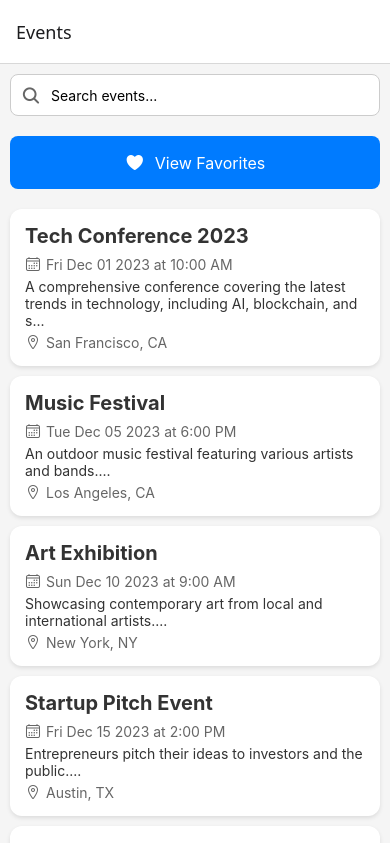
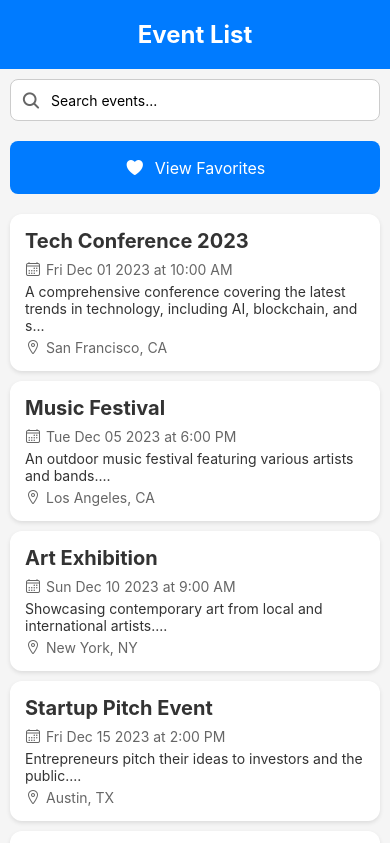
Before and after one commit to davidojo1144/Event-Explorer, a React Native app in the folder EventExplorerExpo/: screen /EventList in a window 390 px wide. Shown: the top 843 px of the page. Built offline with nearby package versions, Linux system fonts and the light colour scheme.

Commit message:
Event explorer expo implementations

```diff
--- a/EventExplorerExpo/App.tsx
+++ b/EventExplorerExpo/App.tsx
@@ -11,9 +11,9 @@ export default function App() {
   return (
     <NavigationContainer>
       <Stack.Navigator initialRouteName="EventList">
-        <Stack.Screen name="EventList" component={EventListScreen} options={{ title: 'Events' }} />
-        <Stack.Screen name="EventDetails" component={EventDetailsScreen} options={{ title: 'Event Details' }} />
-        <Stack.Screen name="Favorites" component={FavoritesScreen} options={{ title: 'Favorites' }} />
+        <Stack.Screen name="EventList" component={EventListScreen} options={{ title: 'Events', headerShown: false }} />
+        <Stack.Screen name="EventDetails" component={EventDetailsScreen} options={{ title: 'Event Details', headerShown: false }} />
+        <Stack.Screen name="Favorites" component={FavoritesScreen} options={{ title: 'Favorites', headerShown: false }} />
       </Stack.Navigator>
     </NavigationContainer>
   );
--- a/EventExplorerExpo/src/screens/EventDetailsScreen.tsx
+++ b/EventExplorerExpo/src/screens/EventDetailsScreen.tsx
@@ -1,8 +1,10 @@
 import React, { useState, useEffect } from 'react';
-import { View, Text, TouchableOpacity, StyleSheet } from 'react-native';
+import { View, Text, TouchableOpacity, StyleSheet, ScrollView } from 'react-native';
+import { Ionicons } from '@expo/vector-icons';
 import AsyncStorage from '@react-native-async-storage/async-storage';
 import { Event } from '../types/Event';
 import { mockEvents } from '../data/events';
+import { SafeAreaView } from 'react-native-safe-area-context';
 
 interface EventDetailsScreenProps {
   route: any;
@@ -58,53 +60,114 @@ const EventDetailsScreen: React.FC<EventDetailsScreenProps> = ({ route, navigati
   };
 
   return (
-    <View style={styles.container}>
+    <SafeAreaView edges={['top', 'left', 'right']} style={styles.container}>
+      <View style={styles.header}>
+        <TouchableOpacity style={styles.backButton} onPress={() => navigation.goBack()}>
+          <Ionicons name="arrow-back" size={24} color="#fff" />
+        </TouchableOpacity>
+        <Text style={styles.headerTitle}>Event Details</Text>
+      </View>
+      <ScrollView style={styles.content}>
+        <View style={styles.card}>
           <Text style={styles.title}>{event.title}</Text>
-      <Text style={styles.dateTime}>{event.date.toDateString()} at {event.time}</Text>
+          <View style={styles.dateTime}>
+            <Ionicons name="calendar-outline" size={20} color="#007bff" />
+            <Text style={styles.dateTimeText}>{event.date.toDateString()} at {event.time}</Text>
+          </View>
+          <View style={styles.location}>
+            <Ionicons name="location-outline" size={20} color="#007bff" />
+            <Text style={styles.locationText}>{event.location}</Text>
+          </View>
           <Text style={styles.description}>{event.description}</Text>
-      <Text style={styles.location}>Location: {event.location}</Text>
+        </View>
         <TouchableOpacity style={styles.favoriteButton} onPress={toggleFavorite}>
+          <Ionicons name={isFavorite ? "heart" : "heart-outline"} size={20} color="#fff" />
           <Text style={styles.favoriteButtonText}>
             {isFavorite ? 'Remove from Favorites' : 'Add to Favorites'}
           </Text>
         </TouchableOpacity>
-    </View>
+      </ScrollView>
+    </SafeAreaView>
   );
 };
 
 const styles = StyleSheet.create({
   container: {
     flex: 1,
-    padding: 20,
     backgroundColor: '#f5f5f5',
   },
-  title: {
+  header: {
+    backgroundColor: '#007bff',
+    padding: 20,
+    flexDirection: 'row',
+    alignItems: 'center',
+  },
+  backButton: {
+    marginRight: 10,
+  },
+  headerTitle: {
     fontSize: 24,
     fontWeight: 'bold',
-    marginBottom: 10,
+    color: '#fff',
+  },
+  content: {
+    flex: 1,
+    padding: 20,
+  },
+  card: {
+    backgroundColor: '#fff',
+    padding: 20,
+    marginBottom: 20,
+    borderRadius: 12,
+    elevation: 4,
+    shadowColor: '#000',
+    shadowOffset: { width: 0, height: 2 },
+    shadowOpacity: 0.1,
+    shadowRadius: 4,
+  },
+  title: {
+    fontSize: 28,
+    fontWeight: 'bold',
+    marginBottom: 15,
+    color: '#333',
   },
   dateTime: {
+    flexDirection: 'row',
+    alignItems: 'center',
+    marginBottom: 15,
+  },
+  dateTimeText: {
     fontSize: 18,
     color: '#666',
-    marginBottom: 10,
+    marginLeft: 10,
+  },
+  location: {
+    flexDirection: 'row',
+    alignItems: 'center',
+    marginBottom: 20,
+  },
+  locationText: {
+    fontSize: 18,
+    color: '#666',
+    marginLeft: 10,
   },
   description: {
     fontSize: 16,
-    marginBottom: 20,
-  },
-  location: {
-    fontSize: 16,
-    marginBottom: 20,
+    lineHeight: 24,
+    color: '#333',
   },
   favoriteButton: {
     backgroundColor: '#007bff',
     padding: 15,
     borderRadius: 8,
     alignItems: 'center',
+    flexDirection: 'row',
+    justifyContent: 'center',
   },
   favoriteButtonText: {
     color: '#fff',
     fontSize: 16,
+    marginLeft: 10,
   },
 });
 
--- a/EventExplorerExpo/src/screens/EventListScreen.tsx
+++ b/EventExplorerExpo/src/screens/EventListScreen.tsx
@@ -3,6 +3,7 @@ import { View, Text, FlatList, TouchableOpacity, StyleSheet, TextInput } from 'r
 import { Ionicons } from '@expo/vector-icons';
 import { Event } from '../types/Event';
 import { mockEvents } from '../data/events';
+import { SafeAreaView } from 'react-native-safe-area-context';
 
 interface EventListScreenProps {
   navigation: any;
@@ -36,7 +37,10 @@ const EventListScreen: React.FC<EventListScreenProps> = ({ navigation }) => {
   );
 
   return (
-    <View style={styles.container}>
+    <SafeAreaView edges={['top', 'left', 'right']} style={styles.container}>
+      <View style={styles.header}>
+        <Text style={styles.headerTitle}>Event List</Text>
+      </View>
       <View style={styles.searchContainer}>
         <Ionicons name="search" size={20} color="#666" style={styles.searchIcon} />
         <TextInput
@@ -59,7 +63,7 @@ const EventListScreen: React.FC<EventListScreenProps> = ({ navigation }) => {
         renderItem={renderEvent}
         contentContainerStyle={styles.list}
       />
-    </View>
+    </SafeAreaView>
   );
 };
 
--- a/EventExplorerExpo/src/screens/FavoritesScreen.tsx
+++ b/EventExplorerExpo/src/screens/FavoritesScreen.tsx
@@ -1,8 +1,10 @@
 import React, { useState, useEffect } from 'react';
 import { View, Text, FlatList, TouchableOpacity, StyleSheet } from 'react-native';
+import { Ionicons } from '@expo/vector-icons';
 import AsyncStorage from '@react-native-async-storage/async-storage';
 import { Event } from '../types/Event';
 import { mockEvents } from '../data/events';
+import { SafeAreaView } from 'react-native-safe-area-context';
 
 interface FavoritesScreenProps {
   navigation: any;
@@ -47,21 +49,38 @@ const FavoritesScreen: React.FC<FavoritesScreenProps> = ({ navigation }) => {
       onPress={() => navigation.navigate('EventDetails', { eventId: item.id })}
     >
       <Text style={styles.title}>{item.title}</Text>
-      <Text style={styles.dateTime}>{item.date.toDateString()} at {item.time}</Text>
+      <View style={styles.dateTime}>
+        <Ionicons name="calendar-outline" size={16} color="#666" />
+        <Text style={styles.dateTimeText}>{item.date.toDateString()} at {item.time}</Text>
+      </View>
       <Text style={styles.description}>{item.description.substring(0, 100)}...</Text>
+      <View style={styles.location}>
+        <Ionicons name="location-outline" size={16} color="#666" />
+        <Text style={styles.locationText}>{item.location}</Text>
+      </View>
       <TouchableOpacity
         style={styles.removeButton}
         onPress={() => removeFromFavorites(item.id)}
       >
+        <Ionicons name="heart-dislike" size={16} color="#fff" />
         <Text style={styles.removeButtonText}>Remove</Text>
       </TouchableOpacity>
     </TouchableOpacity>
   );
 
   return (
-    <View style={styles.container}>
+    <SafeAreaView edges={['top', 'left', 'right']} style={styles.container}>
+      <View style={styles.header}>
+        <TouchableOpacity style={styles.backButton} onPress={() => navigation.goBack()}>
+          <Ionicons name="arrow-back" size={24} color="#fff" />
+        </TouchableOpacity>
+        <Text style={styles.headerTitle}>Favorites</Text>
+      </View>
       {favorites.length === 0 ? (
-        <Text style={styles.noFavorites}>No favorite events yet.</Text>
+        <View style={styles.noFavoritesContainer}>
+          <Ionicons name="heart-outline" size={64} color="#ccc" />
+          <Text style={styles.noFavorites}>No favorite events yet.</Text>
+        </View>
       ) : (
         <FlatList
           data={favorites}
@@ -70,7 +89,7 @@ const FavoritesScreen: React.FC<FavoritesScreenProps> = ({ navigation }) => {
           contentContainerStyle={styles.list}
         />
       )}
-    </View>
+    </SafeAreaView>
   );
 };
 
@@ -78,7 +97,20 @@ const styles = StyleSheet.create({
   container: {
     flex: 1,
     backgroundColor: '#f5f5f5',
-    padding: 10,
+  },
+  header: {
+    backgroundColor: '#007bff',
+    padding: 20,
+    flexDirection: 'row',
+    alignItems: 'center',
+  },
+  backButton: {
+    marginRight: 10,
+  },
+  headerTitle: {
+    fontSize: 24,
+    fontWeight: 'bold',
+    color: '#fff',
   },
   list: {
     padding: 10,
@@ -87,38 +119,66 @@ const styles = StyleSheet.create({
     backgroundColor: '#fff',
     padding: 15,
     marginBottom: 10,
-    borderRadius: 8,
-    elevation: 2,
+    borderRadius: 12,
+    elevation: 4,
+    shadowColor: '#000',
+    shadowOffset: { width: 0, height: 2 },
+    shadowOpacity: 0.1,
+    shadowRadius: 4,
   },
   title: {
-    fontSize: 18,
+    fontSize: 20,
     fontWeight: 'bold',
+    marginBottom: 8,
+    color: '#333',
+  },
+  dateTime: {
+    flexDirection: 'row',
+    alignItems: 'center',
     marginBottom: 5,
   },
-  dateTime: {
+  dateTimeText: {
     fontSize: 14,
     color: '#666',
-    marginBottom: 5,
+    marginLeft: 5,
   },
   description: {
     fontSize: 14,
     color: '#333',
+    marginBottom: 5,
+  },
+  location: {
+    flexDirection: 'row',
+    alignItems: 'center',
     marginBottom: 10,
+  },
+  locationText: {
+    fontSize: 14,
+    color: '#666',
+    marginLeft: 5,
   },
   removeButton: {
     backgroundColor: '#ff4d4d',
     padding: 10,
-    borderRadius: 5,
+    borderRadius: 8,
     alignItems: 'center',
+    flexDirection: 'row',
+    justifyContent: 'center',
   },
   removeButtonText: {
     color: '#fff',
     fontSize: 14,
+    marginLeft: 5,
+  },
+  noFavoritesContainer: {
+    flex: 1,
+    justifyContent: 'center',
+    alignItems: 'center',
   },
   noFavorites: {
     fontSize: 18,
     textAlign: 'center',
-    marginTop: 50,
+    marginTop: 20,
     color: '#666',
   },
 });
```
Lines whose indentation alone changed are shown as unchanged.
